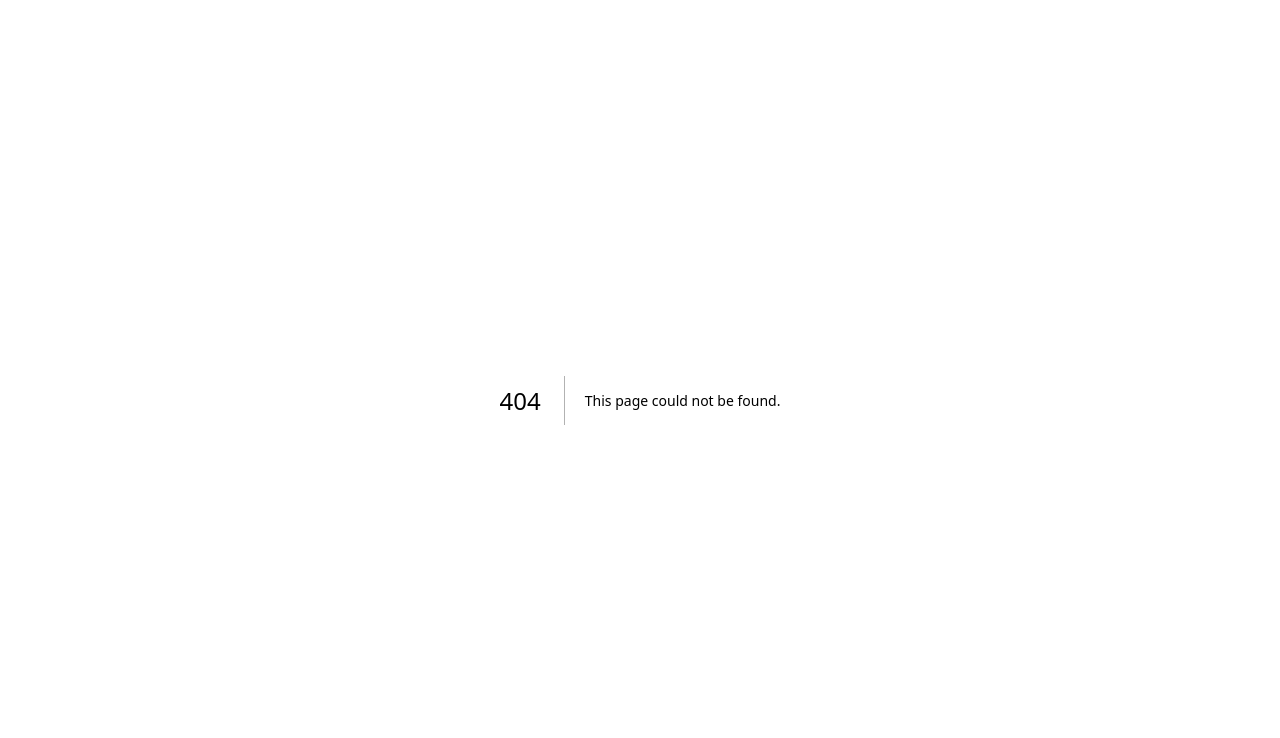
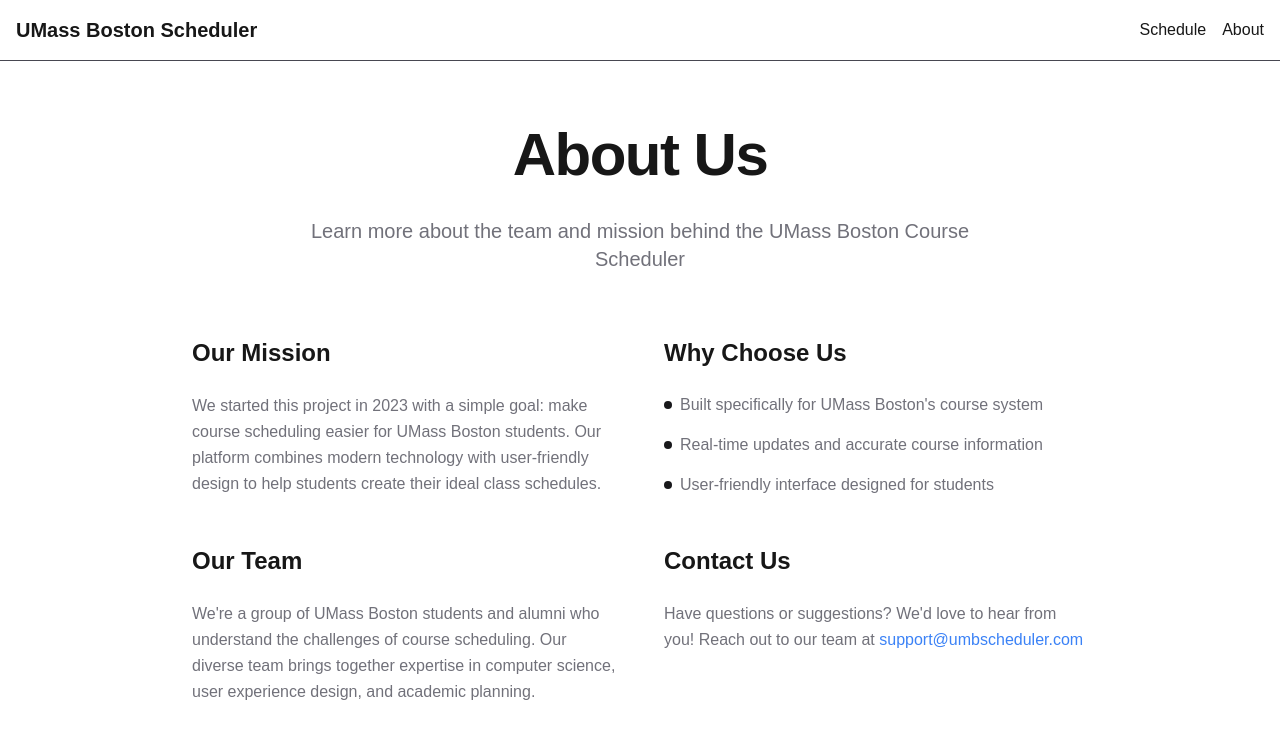
Before and after one commit to leiDnedyA/umb-course-scheduler, a Next.js app: page /about in a window 1280 px wide. Before the commit this address had no page. Shown: the top 738 px of the page. Built offline with nearby package versions, Linux system fonts and the light colour scheme.

Commit message:
feat: implemented basic site layout

```diff
--- /dev/null
+++ b/components/Navbar.tsx
@@ -0,0 +1,23 @@
+import Link from "next/link";
+
+export default function Navbar() {
+  return (
+    <nav className="border-b">
+      <div className="container mx-auto px-4 py-4">
+        <div className="flex items-center justify-between">
+          <Link href="/" className="text-xl font-bold">
+            UMass Boston Scheduler
+          </Link>
+          <div className="flex gap-4">
+            <Link href="/schedule" className="text-foreground hover:text-gray-400 transition-colors">
+              Schedule
+            </Link>
+            <Link href="/about" className="text-foreground hover:text-gray-400 transition-colors">
+              About
+            </Link>
+          </div>
+        </div>
+      </div>
+    </nav>
+  );
+}
--- a/components/ui/card.tsx
+++ b/components/ui/card.tsx
@@ -9,7 +9,7 @@
   <div
     ref={ref}
     className={cn(
-      "rounded-xl border bg-card text-card-foreground shadow",
+      "rounded-xl border border-border bg-card text-foreground shadow",
       className
     )}
     {...props}
--- a/pages/_app.tsx
+++ b/pages/_app.tsx
@@ -1,6 +1,10 @@
+import Navbar from "@/components/Navbar";
 import "@/styles/globals.css";
 import type { AppProps } from "next/app";
 
 export default function App({ Component, pageProps }: AppProps) {
-  return <Component {...pageProps} />;
+  return <>
+  <Navbar />
+  <Component {...pageProps} />
+  </>;
 }
--- /dev/null
+++ b/pages/about.tsx
@@ -0,0 +1,60 @@
+export default function AboutPage() {
+  return (
+    <main className="min-h-screen bg-background">
+      <div className="container px-4 py-16 mx-auto">
+        <div className="flex flex-col items-center text-center space-y-8 mb-16">
+          <h1 className="text-4xl font-bold tracking-tight sm:text-6xl">About Us</h1>
+          <p className="text-xl text-muted-foreground max-w-[700px]">
+            Learn more about the team and mission behind the UMass Boston Course Scheduler
+          </p>
+        </div>
+
+        <div className="grid gap-12 md:grid-cols-2 max-w-4xl mx-auto">
+          <div className="space-y-6">
+            <h2 className="text-2xl font-semibold">Our Mission</h2>
+            <p className="text-muted-foreground leading-relaxed">
+              We started this project in 2023 with a simple goal: make course scheduling easier for UMass Boston students.
+              Our platform combines modern technology with user-friendly design to help students create their ideal class schedules.
+            </p>
+          </div>
+
+          <div className="space-y-6">
+            <h2 className="text-2xl font-semibold">Why Choose Us</h2>
+            <ul className="space-y-4 text-muted-foreground">
+              <li className="flex items-center gap-2">
+                <div className="h-2 w-2 bg-primary rounded-full" />
+                Built specifically for UMass Boston's course system
+              </li>
+              <li className="flex items-center gap-2">
+                <div className="h-2 w-2 bg-primary rounded-full" />
+                Real-time updates and accurate course information
+              </li>
+              <li className="flex items-center gap-2">
+                <div className="h-2 w-2 bg-primary rounded-full" />
+                User-friendly interface designed for students
+              </li>
+            </ul>
+          </div>
+
+          <div className="space-y-6">
+            <h2 className="text-2xl font-semibold">Our Team</h2>
+            <p className="text-muted-foreground leading-relaxed">
+              We're a group of UMass Boston students and alumni who understand the challenges of course scheduling.
+              Our diverse team brings together expertise in computer science, user experience design, and academic planning.
+            </p>
+          </div>
+
+          <div className="space-y-6">
+            <h2 className="text-2xl font-semibold">Contact Us</h2>
+            <p className="text-muted-foreground leading-relaxed">
+              Have questions or suggestions? We'd love to hear from you! Reach out to our team at{' '}
+              <a href="mailto:support@umbscheduler.com" className="text-blue-500 hover:underline">
+                support@umbscheduler.com
+              </a>
+            </p>
+          </div>
+        </div>
+      </div>
+    </main>
+  );
+}
--- a/pages/index.tsx
+++ b/pages/index.tsx
@@ -1,4 +1,3 @@
-import Image from "next/image";
 import localFont from "next/font/local";
 import Link from "next/link";
 const geistSans = localFont({
@@ -26,32 +25,32 @@
 
           <div className="grid gap-4 md:grid-cols-2 lg:grid-cols-3 max-w-5xl w-full mt-8">
             <div className="p-6 border rounded-lg">
-              <h3 className="text-lg font-semibold mb-2">Smart Scheduling</h3>
+              <h3 className="text-lg font-semibold mb-2">AI-Powered Scheduling</h3>
               <p className="text-muted-foreground">
-                Automatically find conflict-free schedules that fit your preferences and requirements.
+                Our AI analyzes your preferences and creates optimized schedules, considering professor ratings and course conflicts.
               </p>
             </div>
 
             <div className="p-6 border rounded-lg">
-              <h3 className="text-lg font-semibold mb-2">Real-Time Availability</h3>
+              <h3 className="text-lg font-semibold mb-2">Professor Insights</h3>
               <p className="text-muted-foreground">
-                See up-to-date course availability and waitlist information.
+                Make informed decisions with integrated RateMyProfessor data and reviews for each instructor.
               </p>
             </div>
 
             <div className="p-6 border rounded-lg">
-              <h3 className="text-lg font-semibold mb-2">Degree Progress</h3>
+              <h3 className="text-lg font-semibold mb-2">Smart Recommendations</h3>
               <p className="text-muted-foreground">
-                Track your progress towards your degree requirements as you plan.
+                Get personalized course suggestions based on historical student data and professor ratings.
               </p>
             </div>
           </div>
 
           <div className="flex gap-4 mt-8">
-            <Link href="/schedule" className="bg-primary text-primary-foreground hover:bg-primary/90 px-8 py-3 rounded-md font-medium">
+            <Link href="/schedule" className="relative px-8 py-3 rounded-md font-medium text-white overflow-hidden transition-all duration-300 hover:shadow-[0_0_25px_rgba(37,99,235,0.8)] before:absolute before:inset-0 before:bg-gradient-to-r before:from-pink-500 before:via-purple-500 before:to-blue-500 before:animate-[gradient_3s_ease_infinite] before:bg-[length:200%_200%] before:opacity-100 hover:before:opacity-100 before:transition-opacity before:-z-10">
               Get Started
             </Link>
-            <Link href="#" className="border border-input hover:bg-accent hover:text-accent-foreground px-8 py-3 rounded-md font-medium">
+            <Link href="/about" className="border border-white hover:bg-white hover:text-primary px-8 py-3 rounded-md font-medium transition-colors duration-500">
               Learn More
             </Link>
           </div>
--- a/pages/schedule/index.tsx
+++ b/pages/schedule/index.tsx
@@ -2,12 +2,12 @@
 
 export default function SchedulePage() {
   const dummyRequiredCourses = [
-    "CS 420: Advanced Meme Theory",
-    "PHIL 101: Why Did The Chicken Cross The Road?",
-    "MATH 314: Pizza Pi Calculations",
-    "BIO 299: Understanding Cat Behavior on TikTok",
-    "ENG 255: Professional Tweet Writing",
-    "PHYS 202: Quantum Coffee Brewing"
+    "CS 110: Introduction to Computing",
+    "CS 240: Programming Methodology",
+    "MATH 140: Calculus I",
+    "ENGL 101: Freshman English I",
+    "PHYS 113: General Physics I",
+    "HIST 101: Western Civilization I"
   ];
 
   return (
--- a/styles/globals.css
+++ b/styles/globals.css
@@ -24,7 +24,7 @@
   :root {
     --background: 0 0% 100%;
     --foreground: 240 10% 3.9%;
-    --card: 0 0% 100%;
+    --card: 0 0% 8%;
     --card-foreground: 240 10% 3.9%;
     --popover: 0 0% 100%;
     --popover-foreground: 240 10% 3.9%;
@@ -34,11 +34,11 @@
     --secondary-foreground: 240 5.9% 10%;
     --muted: 240 4.8% 95.9%;
     --muted-foreground: 240 3.8% 46.1%;
-    --accent: 240 4.8% 95.9%;
+    --accent: 240 4.8% 20%;
     --accent-foreground: 240 5.9% 10%;
     --destructive: 0 84.2% 60.2%;
     --destructive-foreground: 0 0% 98%;
-    --border: 240 5.9% 90%;
+    --border: 240 5.9% 30%;
     --input: 240 5.9% 90%;
     --ring: 240 10% 3.9%;
     --chart-1: 12 76% 61%;
```
Also changed, not shown: tsconfig.json (+23 -5 lines).
